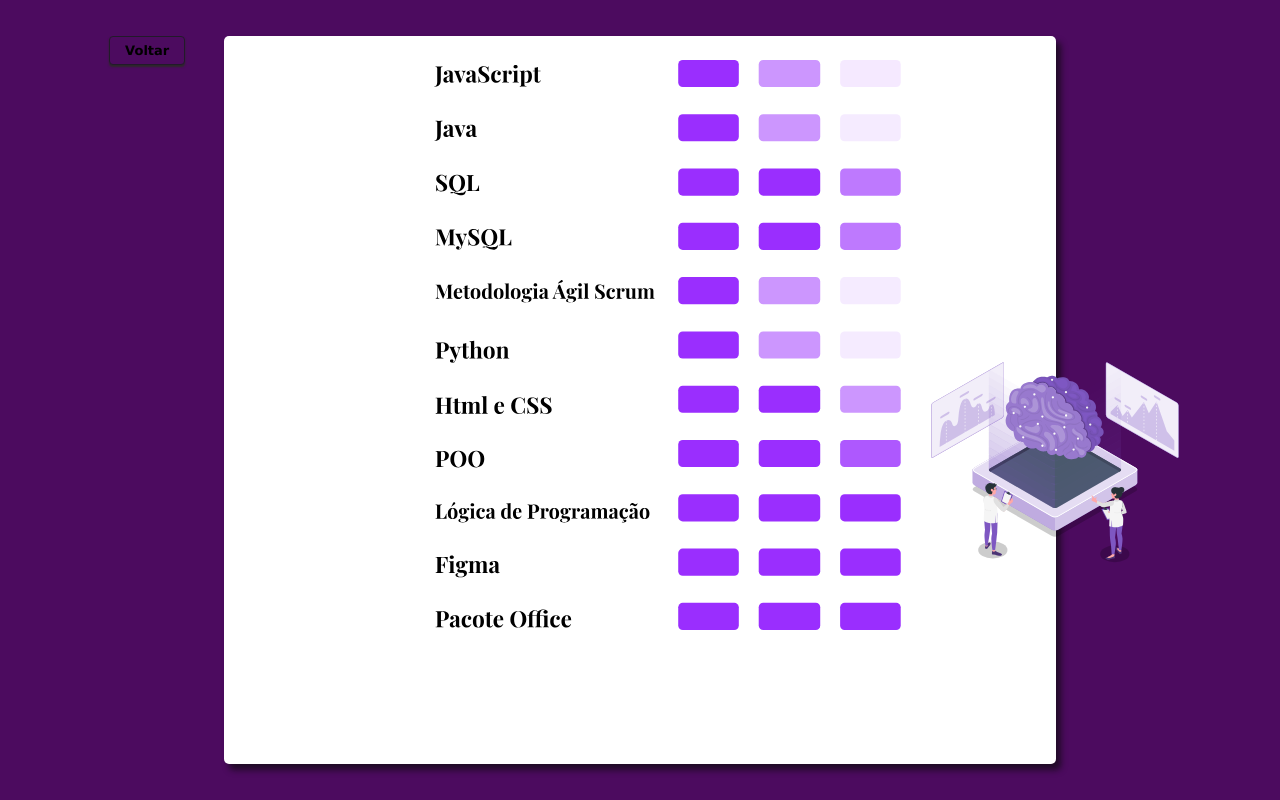
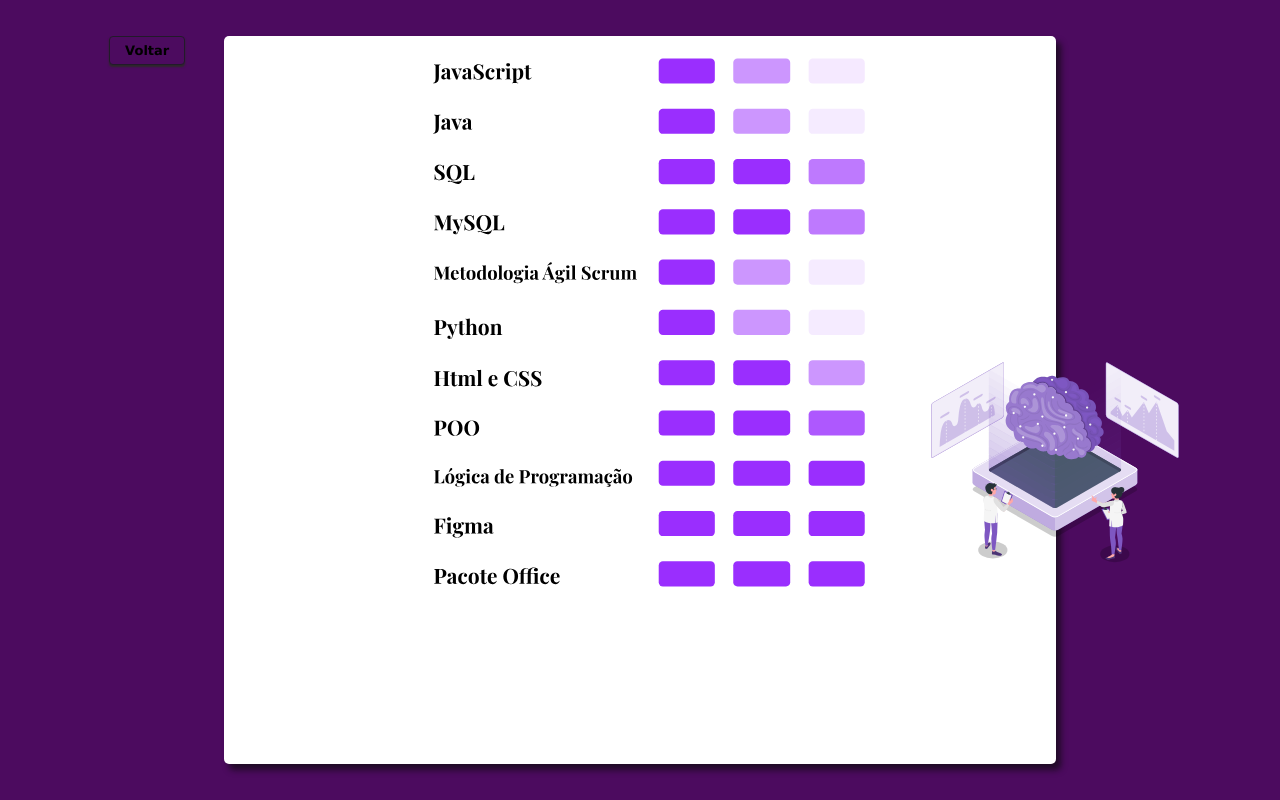
Before and after one commit to MylenaAmorim/portfolio, a plain HTML site: page conhecimento.html in a window 1280 px wide. Drawn offline with Linux system fonts and the light colour scheme.

Commit message:
Update conhecimento.html

```diff
--- a/conhecimento.html
+++ b/conhecimento.html
@@ -21,7 +21,7 @@
 
         </div>
         <div class="u">
-                <img src="styles/Frame.svg" alt="" width="540px">
+                <img src="styles/Frame.svg" alt="" width="500px">
            </div>
            <div class="photo">
         <img src="styles/ar.svg" alt="">
```
